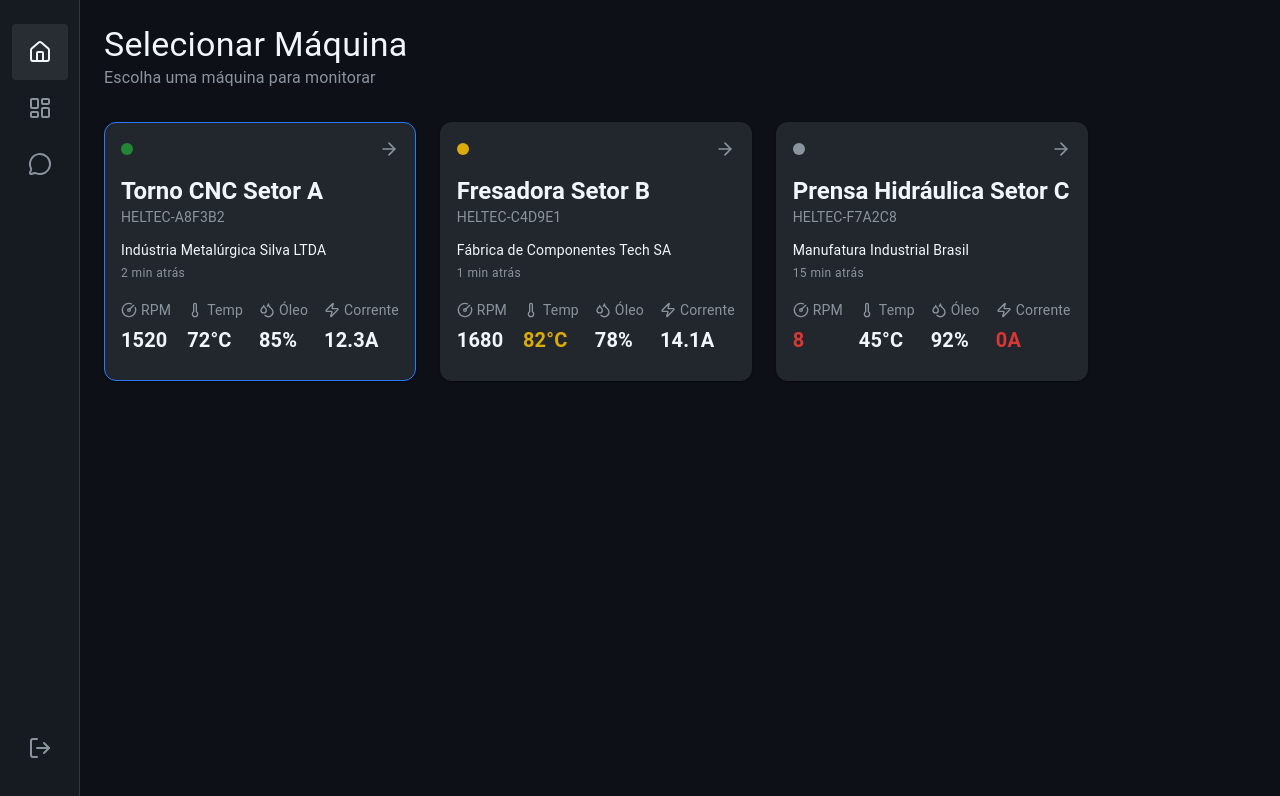
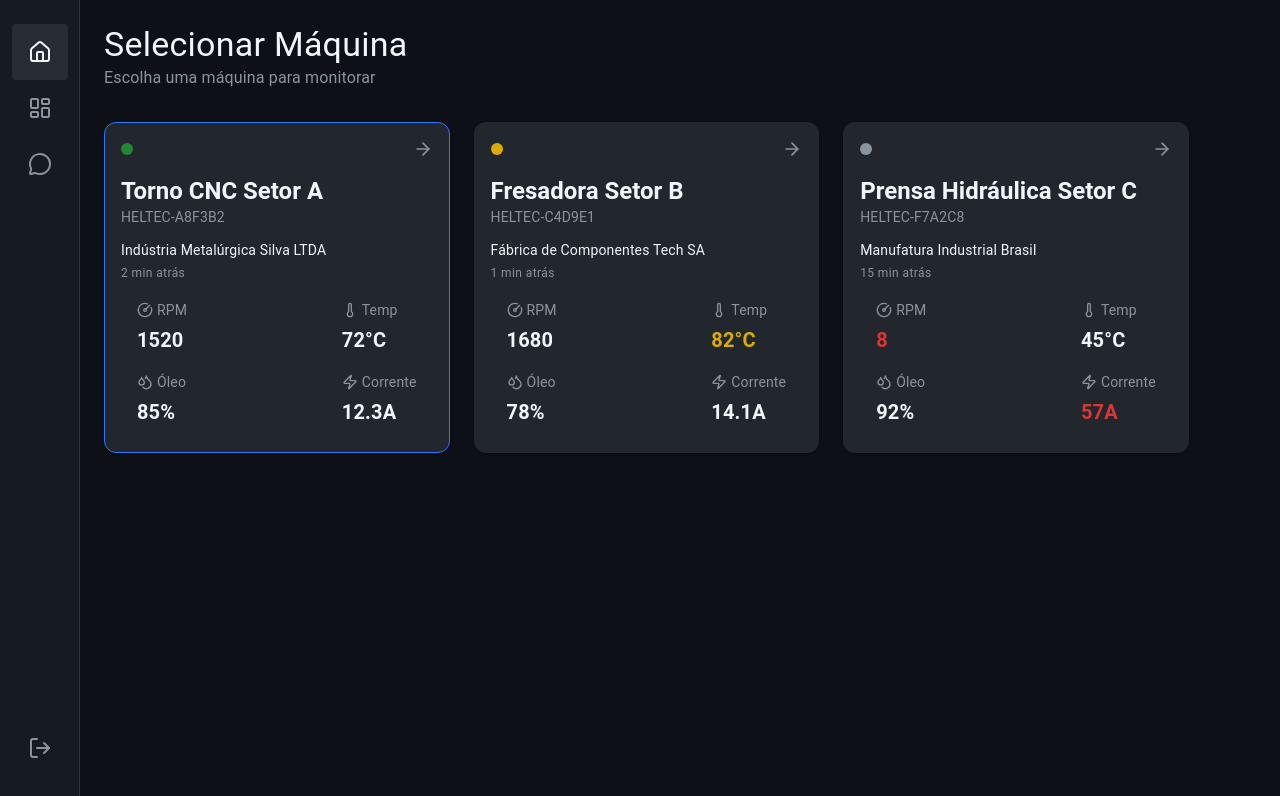
Before and after one commit to SENAISP-Unid601-Projetos/IoTurn, a React (Vite) app in the folder IoturnPage/: page / in a window 1280 px wide. Shown: the top 796 px of the page. Built offline with nearby package versions, Linux system fonts and the light colour scheme; data requests are answered from the project's data file.

Commit message:
Width_Card

```diff
--- a/IoturnPage/db.json
+++ b/IoturnPage/db.json
@@ -56,7 +56,7 @@
         { "name": "RPM", "value": "8", "unit": "", "status": "danger" },
         { "name": "Temp", "value": "45", "unit": "°C", "status": "normal" },
         { "name": "Óleo", "value": "92", "unit": "%", "status": "normal" },
-        { "name": "Corrente", "value": "0", "unit": "A", "status": "danger" }
+        { "name": "Corrente", "value": "57", "unit": "A", "status": "danger" }
       ]
     }
   ]
--- a/IoturnPage/src/components/MachineCard.jsx
+++ b/IoturnPage/src/components/MachineCard.jsx
@@ -8,7 +8,6 @@ const statusColors = {
   offline: '#8b949e',
 };
 
-//Itens Lucide
 const iconMap = {
   RPM: GaugeCircle,
   Temp: Thermometer,
@@ -16,19 +15,49 @@ const iconMap = {
   Corrente: Zap,
 };
 
-const metricValueColors = {
-  normal: 'text.primary',
-  warning: 'warning.main',
-  danger: 'error.main',
+// --- COMPONENTE AUXILIAR PARA CADA ITEM DE MÉTRICA ---
+// Isso ajuda a não repetir o código
+const MetricItem = ({ metric, theme }) => {
+  // Se a métrica não for encontrada, não renderiza nada
+  if (!metric) return null;
+
+  const IconComponent = iconMap[metric.name];
+  let metricColor = theme.palette.text.primary;
+  if (metric.status === 'warning') metricColor = theme.palette.warning.main;
+  if (metric.status === 'danger') metricColor = theme.palette.error.main;
+
+  return (
+    <Box>
+      <Typography variant="body2" sx={{ color: 'text.secondary', display: 'flex', alignItems: 'center', mb: 0.5 }}>
+        <IconComponent
+          color={theme.palette.text.secondary}
+          size={16}
+          style={{ marginRight: theme.spacing(0.5) }}
+        />
+        {metric.name}
+      </Typography>
+      <Typography variant="h6" sx={{ color: metricColor, fontWeight: 'bold' }}>
+        {metric.value}{metric.unit}
+      </Typography>
+    </Box>
+  );
 };
 
 
 const MachineCard = ({ machine }) => {
   const theme = useTheme();
 
+  // Para garantir que pegamos a métrica certa, usamos .find()
+  // Isso torna o código mais robusto, não dependendo da ordem do array
+  const rpmMetric = machine.metrics.find(m => m.name === 'RPM');
+  const tempMetric = machine.metrics.find(m => m.name === 'Temp');
+  const oleoMetric = machine.metrics.find(m => m.name === 'Óleo');
+  const correnteMetric = machine.metrics.find(m => m.name === 'Corrente');
+
   return (
     <Card sx={{
-      minWidth: 300,
+      //Rever reponsibilidade
+      width: "30%",
       backgroundColor: 'background.paper',
       borderRadius: 3,
       color: 'text.primary',
@@ -39,15 +68,11 @@ const MachineCard = ({ machine }) => {
       },
     }}>
       <CardContent>
+        {/* Parte superior do card (continua igual) */}
         <Box sx={{ display: 'flex', justifyContent: 'space-between', alignItems: 'center', mb: 2 }}>
-          <Box sx={{
-            width: 12, height: 12, borderRadius: '50%',
-            backgroundColor: statusColors[machine.status] || 'grey.500'
-          }} />
-
+          <Box sx={{ width: 12, height: 12, borderRadius: '50%', backgroundColor: statusColors[machine.status] || 'grey.500' }} />
           <ArrowRight color={theme.palette.text.secondary} size={20} />
         </Box>
-
         <Typography variant="h5" component="div" sx={{ fontWeight: 'bold' }}>
           {machine.name} {machine.sector}
         </Typography>
@@ -57,30 +82,23 @@ const MachineCard = ({ machine }) => {
         <Typography variant="body2">{machine.company}</Typography>
         <Typography variant="caption" sx={{ color: 'text.secondary' }}>{machine.lastUpdate}</Typography>
 
-        <Grid container spacing={2} sx={{ mt: 2 }}>
-          {machine.metrics.map((metric) => {
-            const IconComponent = iconMap[metric.name];
-            let metricColor = theme.palette.text.primary;
-            if (metric.status === 'warning') metricColor = theme.palette.warning.main;
-            if (metric.status === 'danger') metricColor = theme.palette.error.main;
+        {/* --- NOVA ESTRUTURA DA GRADE DE MÉTRICAS --- */}
+        <Grid container spacing={2} sx={{ mt: 2 ,justifyContent: "space-between", marginInline: "1rem"}}>
+          {/* Coluna da Esquerda */}
+          <Grid item xs={6}>
+            <Box sx={{ display: 'flex', flexDirection: 'column', gap: 2 }}>
+              <MetricItem metric={rpmMetric} theme={theme} />
+              <MetricItem metric={oleoMetric} theme={theme} />
+            </Box>
+          </Grid>
 
-            return (
-              <Grid item xs={6} key={metric.name}>
-                <Typography variant="body2" sx={{ color: 'text.secondary', display: 'flex', alignItems: 'center', mb: 0.5 }}>
-
-                  <IconComponent
-                    color={theme.palette.text.secondary}
-                    size={16}
-                    style={{ marginRight: theme.spacing(0.5) }}
-                  />
-                  {metric.name}
-                </Typography>
-                <Typography variant="h6" sx={{ color: metricColor, fontWeight: 'bold' }}>
-                  {metric.value}{metric.unit}
-                </Typography>
-              </Grid>
-            );
-          })}
+          {/* Coluna da Direita */}
+          <Grid item xs={6}>
+            <Box sx={{ display: 'flex', flexDirection: 'column', gap: 2 ,}}>
+              <MetricItem metric={tempMetric} theme={theme} />
+              <MetricItem metric={correnteMetric} theme={theme} />
+            </Box>
+          </Grid>
         </Grid>
       </CardContent>
     </Card>
--- a/IoturnPage/src/pages/Dashbord/DashboardSelector.jsx
+++ b/IoturnPage/src/pages/Dashbord/DashboardSelector.jsx
@@ -11,29 +11,32 @@ const DashboardSelectionPage = () => {
   const [machines, setMachines] = useState([]);
   const [loading, setLoading] = useState(true);
   const [error, setError] = useState(null);
+  const [selectedMachineId, setSelectedMachineId] = useState(null);
 
   useEffect(() => {
     const loadData = async () => {
       try {
         const data = await fetchAllMachineData();
         setMachines(data);
+        if (data.length > 0) {
+          setSelectedMachineId(data[0].id); // Seleciona o primeiro card por padrão
+        }
       } catch (e) {
         setError(e.message);
       } finally {
         setLoading(false);
       }
     };
-
     loadData();
   }, []);
 
+  const handleCardClick = (id) => {
+    setSelectedMachineId(id);
+  };
+
   const renderContent = () => {
     if (loading) {
-      return (
-        <Box sx={{ display: 'flex', justifyContent: 'center', alignItems: 'center', height: '50vh' }}>
-          <CircularProgress />
-        </Box>
-      );
+      return <Box sx={{ display: 'flex', justifyContent: 'center', p: 4 }}><CircularProgress /></Box>;
     }
     if (error) {
       return <Alert severity="error">Falha ao carregar os dados: {error}</Alert>;
@@ -41,7 +44,12 @@ const DashboardSelectionPage = () => {
     return (
       <Box sx={{ display: 'flex', gap: 3, flexWrap: 'wrap' }}>
         {machines.map((machine) => (
-          <MachineCard key={machine.id} machine={machine} />
+          <MachineCard
+            key={machine.id}
+            machine={machine}
+            isSelected={machine.id === selectedMachineId}
+            onClick={handleCardClick}
+          />
         ))}
       </Box>
     );
@@ -49,7 +57,7 @@ const DashboardSelectionPage = () => {
 
   return (
     <Box sx={{ display: 'flex', minHeight: '100vh', backgroundColor: 'background.default' }}>
-      <Sidebar />
+      <Sidebar selectedMachineId={selectedMachineId} />
       <Box component="main" sx={{ flexGrow: 1, p: 3 }}>
         <Box sx={{ mb: 4 }}>
           <Typography variant="h4">Selecionar Máquina</Typography>
```
